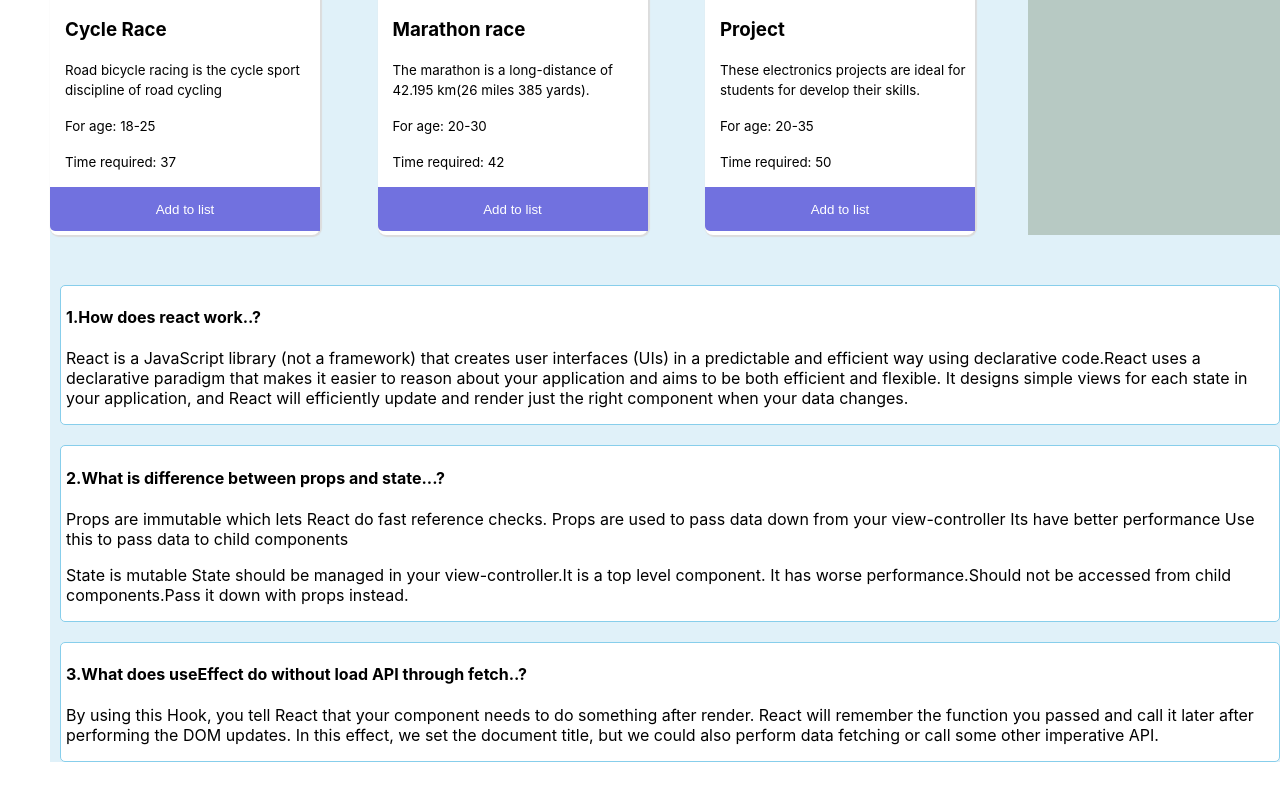
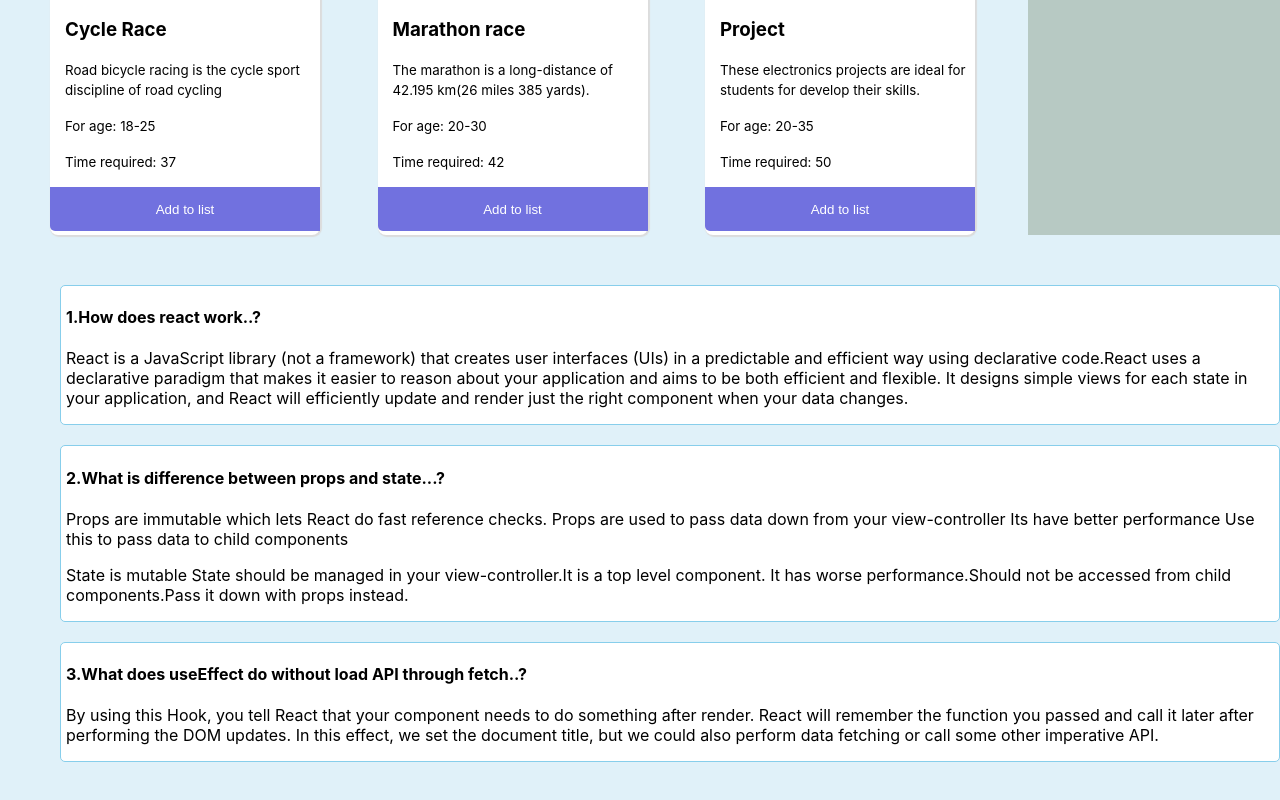
Before and after one commit to tasmim20/my-sports-club, a React (Create React App) app: page / in a window 1280 px wide. Shown: the part 961-1761 px from the top of the page. Built offline with nearby package versions, Linux system fonts and the light colour scheme.

Commit message:
app css edited

```diff
--- a/src/App.css
+++ b/src/App.css
@@ -1,7 +1,9 @@
 /* .App {
   text-align: center;
 } */
-
+.App{
+  background-color: rgb(224, 241, 249);
+}
 .App-logo {
   height: 40vmin;
   pointer-events: none;
--- a/src/Components/Blog/Blog.css
+++ b/src/Components/Blog/Blog.css
@@ -1,7 +1,8 @@
 .blogs{
-    background-color: rgb(224, 241, 249);
+
     margin-left: 50px;
     padding-top:  30px;
+    padding-bottom: 20px;
     padding-left: 10px;
 }
 .blog{
@@ -11,4 +12,8 @@
     padding-left: 5px;
     margin-top: 20px;
     margin-bottom: 20px;
+
 }
+/* .blogColor{
+    background-color: rgb(224, 241, 249);
+} */
--- a/src/Components/Blog/Blog.js
+++ b/src/Components/Blog/Blog.js
@@ -3,7 +3,8 @@ import './Blog.css';
 
 const Blog = () => {
     return (
-        <div className='blogs'>
+
+            <div className='blogs'>
             <div className='blog'>
              <h4>1.How does react work..?</h4>
              <p>React is a JavaScript library (not a framework) that creates user interfaces (UIs) in a predictable and efficient way using declarative code.React uses a declarative paradigm that makes it easier to reason about your application and aims to be both efficient and flexible. It designs simple views for each state in your application, and React will efficiently update and render just the right component when your data changes.</p>
@@ -25,6 +26,7 @@ const Blog = () => {
                <p>By using this Hook, you tell React that your component needs to do something after render. React will remember the function you passed and call it later after performing the DOM updates. In this effect, we set the document title, but we could also perform data fetching or call some other imperative API.</p>
             </div>
         </div>
+
     );
 };
 
--- a/src/Components/Club/Club.css
+++ b/src/Components/Club/Club.css
@@ -1,5 +1,5 @@
 .header-css{
-    background-color: rgb(224, 241, 249);
+
     margin-left: 50px;
     margin-top: 0px;
     padding-top: 50px;
--- a/src/Components/Club/Club.js
+++ b/src/Components/Club/Club.js
@@ -20,6 +20,7 @@ const handleAddToList = (sport) =>{
 }
 
     return (
+
       <div className='header-css'>
 
         <h1>My Sports Club</h1>
@@ -40,6 +41,7 @@ const handleAddToList = (sport) =>{
     </div>
     </div>
 </div>
+
     );
 };
 
```
Lines whose indentation alone changed are shown as unchanged.
